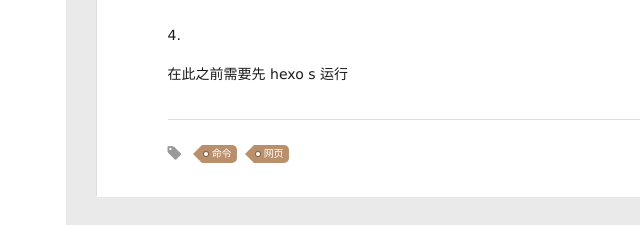
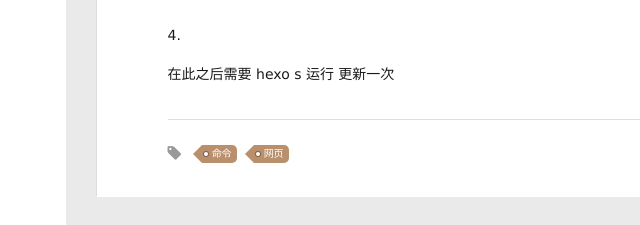
Before and after one commit to auctance/auctance.github.io, a plain HTML site: page index.html in a window 1280 px wide. Shown: the part 434-659 px from the top of the page, 234-874 px from the left. Drawn offline with Linux system fonts and the light colour scheme; no server answers.

Commit message:
Site updated: 2018-10-17 13:19:55

```diff
--- a/index.html
+++ b/index.html
@@ -180,7 +180,7 @@
 </li>
 <li><p>hexo d 布置博客</p>
 </li>
-<li><p>在此之前需要先 hexo s 运行</p>
+<li><p>在此之后需要 hexo s 运行 更新一次</p>
 </li>
 </ol>
 
```
Also changed, not shown: 2018/10/17/记录更新网页版博客的几个命令/index.html (+5 -5 lines).
